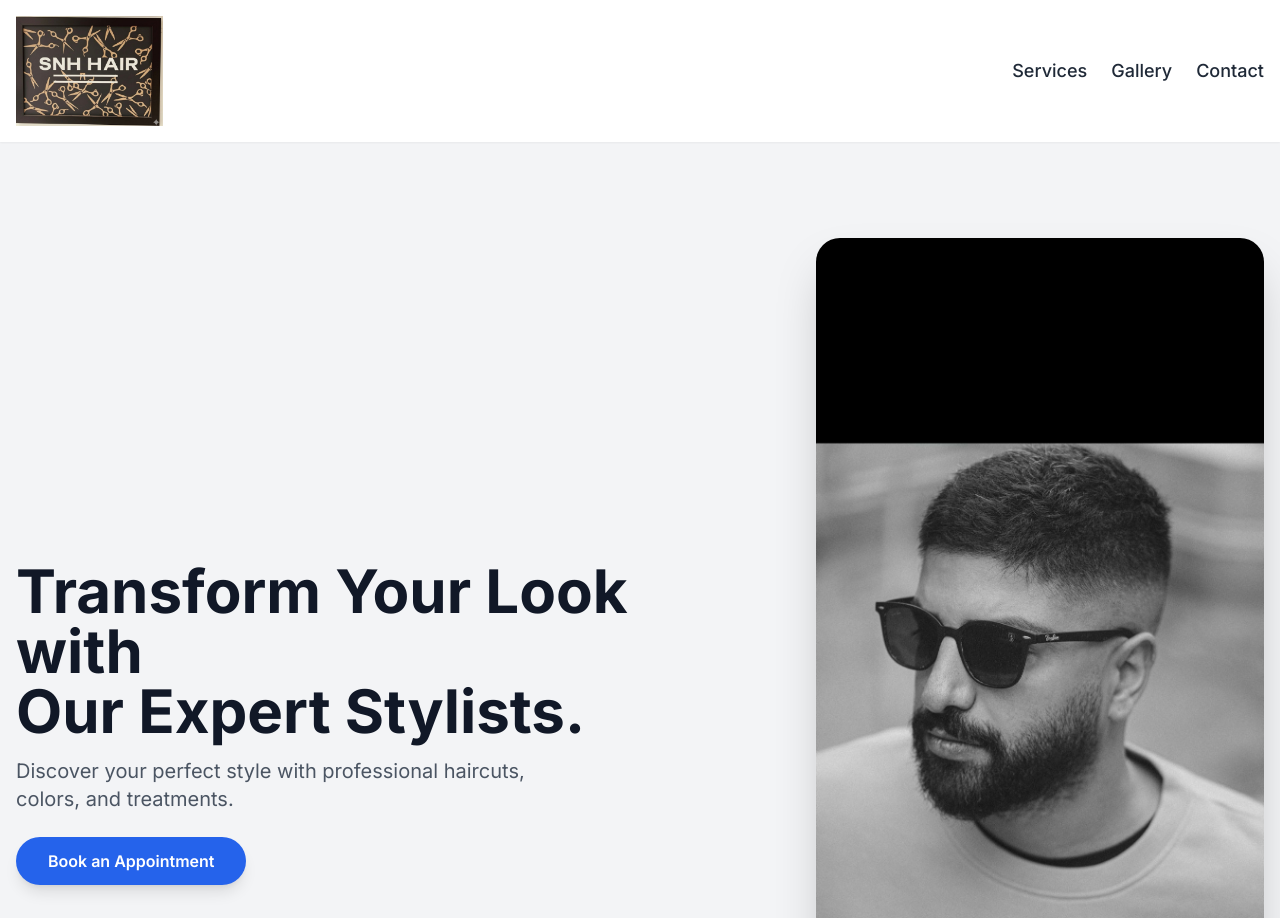
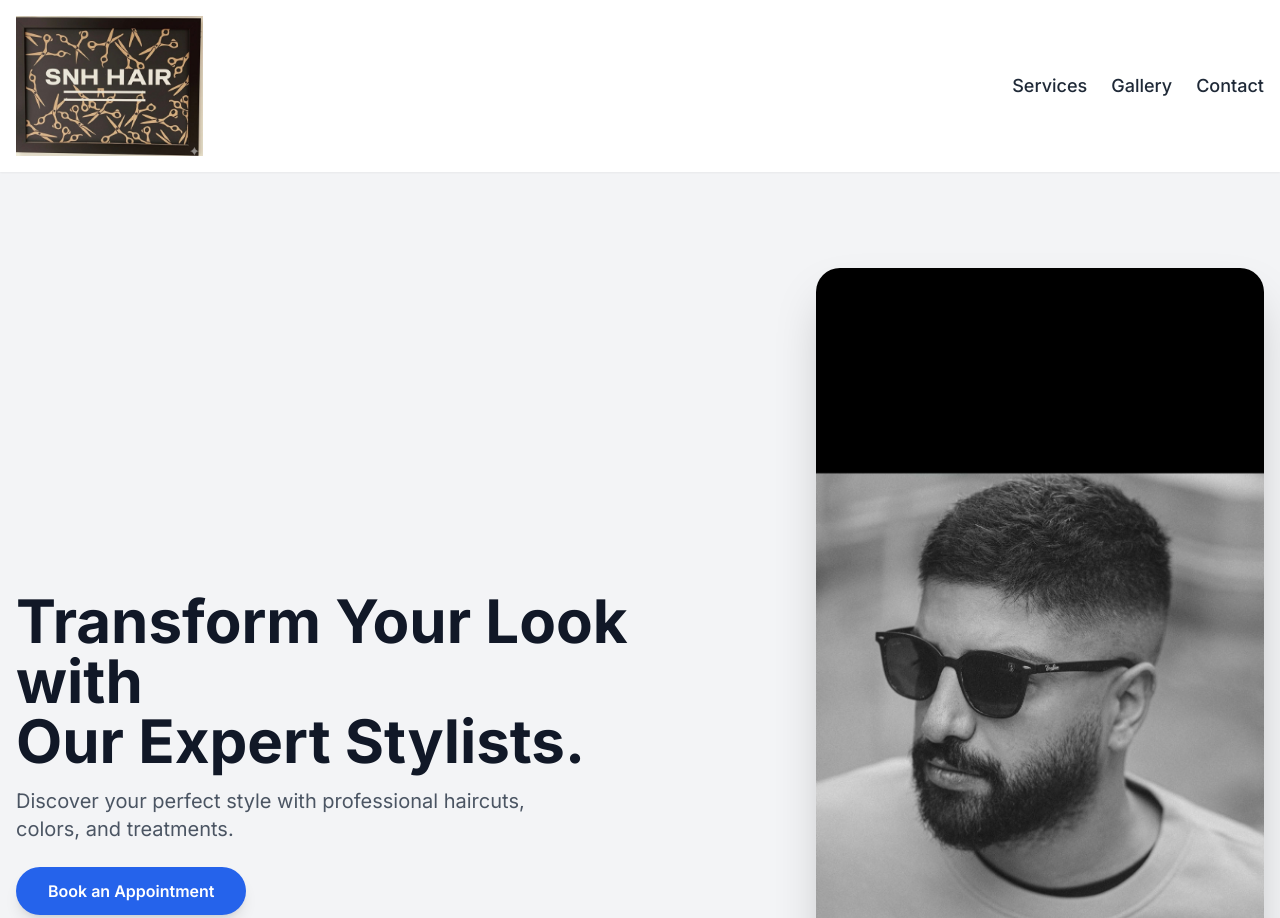
Before and after one commit to balimandeep1/snhair, a plain HTML site: page index.html in a window 1280 px wide. Shown: the top 918 px of the page. Drawn offline with nearby package versions, Linux system fonts and the light colour scheme.

Commit message:
Update index.html

```diff
--- a/index.html
+++ b/index.html
@@ -16,7 +16,7 @@
         }
         /* Custom style for the logo image in the header */
         .logo-img {
-            height: 110px; /* Increased height from 40px to 80px */
+            height: 140px; /* Increased height from 40px to 80px */
             width: auto;
         }
     </style>
```
